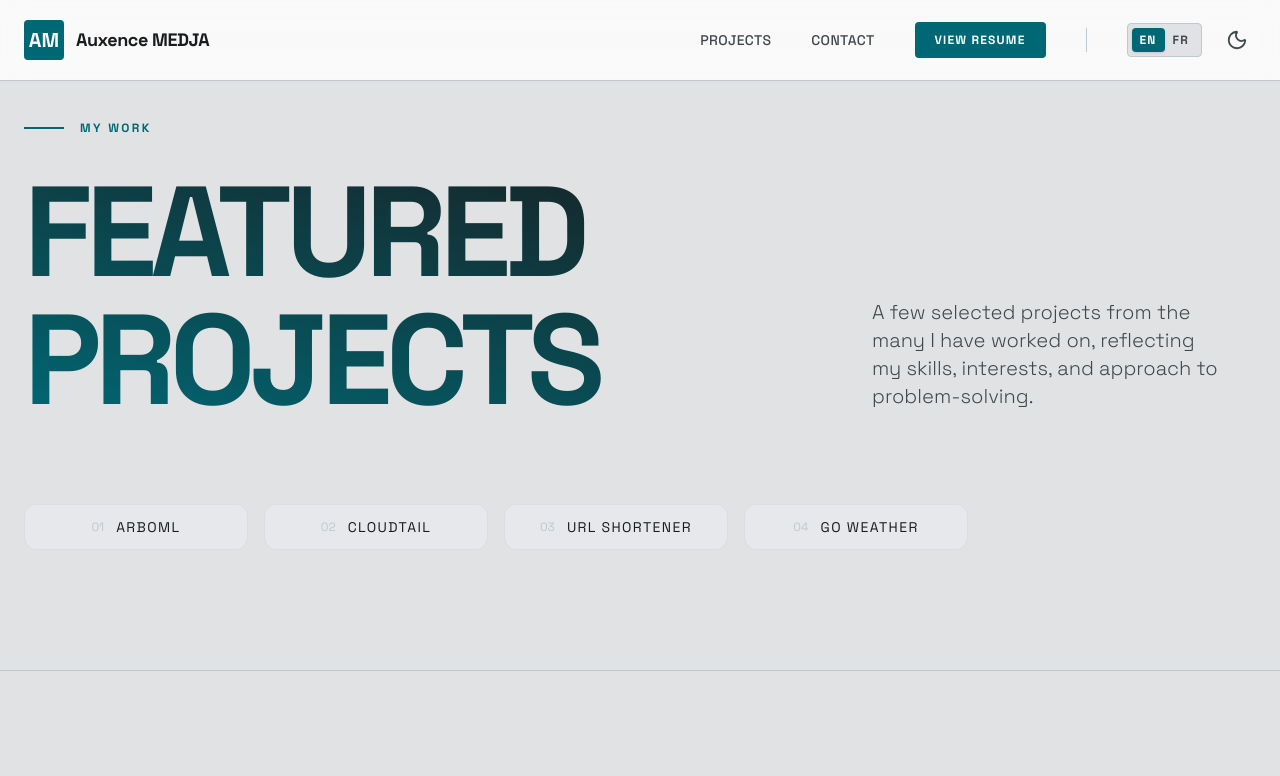
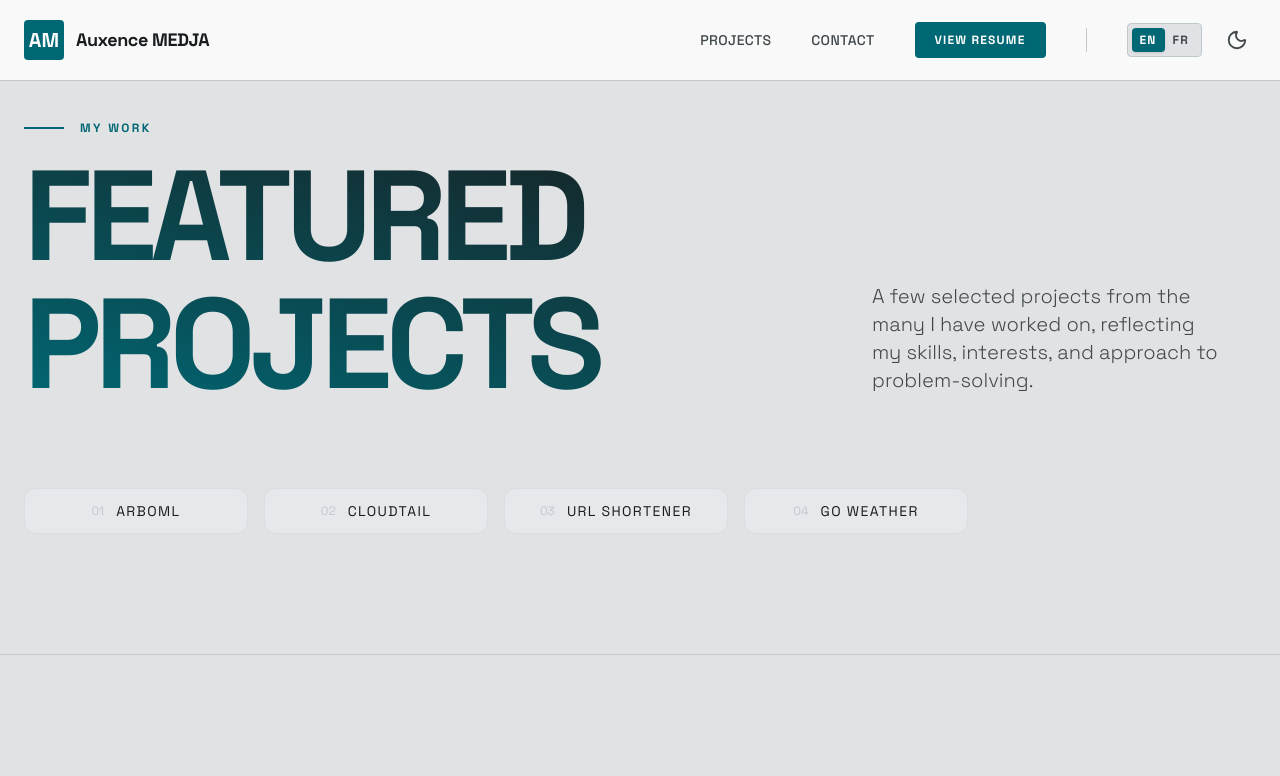
Before and after one commit to auxence-m/portfolio-website, a Next.js app: page /en/projects in a window 1280 px wide. Shown: the top 776 px of the page. Built offline with nearby package versions, Linux system fonts and the light colour scheme.

Commit message:
Updated lucide-react icons name

```diff
--- a/src/components/Footer.tsx
+++ b/src/components/Footer.tsx
@@ -2,7 +2,7 @@
 
 import {useTranslations} from "next-intl";
 import {Link} from '@/i18n/navigation';
-import {ArrowUp, Copyright} from "lucide-react";
+import {ArrowUp, CopyrightIcon} from "lucide-react";
 import {NavigationItem} from "@/lib/types";
 
 export default function Footer() {
@@ -77,7 +77,7 @@ export default function Footer() {
                 {/* BOTTOM SECTION */}
                 <div className="pt-10 border-t border-outline-variant flex flex-col md:flex-row justify-between items-center gap-8">
                     <div className="text-xs font-bold tracking-widest text-outline uppercase flex gap-x-1">
-                        <Copyright size={16} strokeWidth={1.5}/>
+                        <CopyrightIcon size={16} strokeWidth={1.5}/>
                         <span>{new Date().getFullYear()}.</span>
                         <span>{t("copyright")}</span>
                     </div>
--- a/src/components/Navbar.tsx
+++ b/src/components/Navbar.tsx
@@ -3,7 +3,7 @@
 import {useTranslations} from "next-intl";
 import {Link} from '@/i18n/navigation';
 import ThemeToggle from "@/components/ThemeToggle";
-import {Menu, X as XIcon } from "lucide-react";
+import {MenuIcon, XIcon} from "lucide-react";
 import {useState} from "react";
 import {Dialog, DialogBackdrop, DialogPanel} from "@headlessui/react";
 import LanguageToggle from "@/components/LanguageToggle";
@@ -19,8 +19,6 @@ export default function Navbar() {
 
     const selectedLayoutSegment = useSelectedLayoutSegment();
     const pathname = selectedLayoutSegment ? `/${selectedLayoutSegment}` : "/"
-
-    console.log(pathname)
 
     const navigation: NavigationItem[] = [
         {
@@ -72,7 +70,7 @@ export default function Navbar() {
                 {/* MOBILE MENU BUTTON */}
                 <button type="button" onClick={() => setOpenMobileMenu(true)} className="flex items-center justify-center lg:hidden text-on-surface hover:text-primary transition-colors">
                     <span className="sr-only">Open menu / Ouvrir menu</span>
-                    <Menu strokeWidth={2} size={28}/>
+                    <MenuIcon strokeWidth={2} size={28}/>
                 </button>
             </div>
             {/* MOBILE MENU */}
--- a/src/components/ProjectsDetails.tsx
+++ b/src/components/ProjectsDetails.tsx
@@ -2,7 +2,7 @@
 
 import {useTranslations} from "next-intl";
 import {ProjectDetails} from "@/lib/types";
-import {Code as CodeIcon, SquareArrowOutUpRight} from "lucide-react";
+import {CodeIcon, SquareArrowOutUpRight} from "lucide-react";
 
 export default function ProjectsDetails() {
     const t = useTranslations("ProjectsList");
--- a/src/components/ProjectsHero.tsx
+++ b/src/components/ProjectsHero.tsx
@@ -33,7 +33,7 @@ export default function ProjectsHero() {
         <section id="project-hero" className="py-30 px-6 bg-surface-dim">
             <div className="max-w-7xl w-full relative z-10 mx-auto">
                 <div className="flex flex-1 flex-col justify-center ">
-                    <div className="flex items-center gap-4 mb-8">
+                    <div className="flex items-center gap-4 mb-4">
                         <span className="h-0.5 w-10 bg-primary"/>
                         <span className="text-primary font-bold tracking-[0.2em] text-xs uppercase">
                             {t("helper")}
@@ -53,7 +53,7 @@ export default function ProjectsHero() {
                         </div>
                     </div>
                     {/* NAV SECTION - PROJECT TITLES */}
-                    <div className="mt-20 max-w-5xl">
+                    <div className="mt-10 lg:mt-20 max-w-5xl">
                         <div className="flex flex-wrap items-center gap-4">
                             {
                                 projectsList.map((project) => (
--- a/src/components/ThemeToggle.tsx
+++ b/src/components/ThemeToggle.tsx
@@ -1,7 +1,7 @@
 "use client";
 
 import {useTheme} from "next-themes";
-import {Moon, Sun} from "lucide-react";
+import {MoonIcon, SunIcon} from "lucide-react";
 
 export default function ThemeToggle({size}: {size: number}) {
     const {resolvedTheme, setTheme} = useTheme();
@@ -12,8 +12,8 @@ export default function ThemeToggle({size}: {size: number}) {
 
     return (
         <button type="button" onClick={handleThemeChange} className="p-2 group cursor-pointer">
-            <Sun strokeWidth={2} size={size} className="transition-all duration-300 group-hover:rotate-45 hidden dark:block"/>
-            <Moon strokeWidth={2} size={size} className="transition-all duration-300 group-hover:rotate-45 block dark:hidden"/>
+            <SunIcon strokeWidth={2} size={size} className="transition-all duration-300 group-hover:rotate-45 hidden dark:block"/>
+            <MoonIcon strokeWidth={2} size={size} className="transition-all duration-300 group-hover:rotate-45 block dark:hidden"/>
         </button>
     )
 }
```
